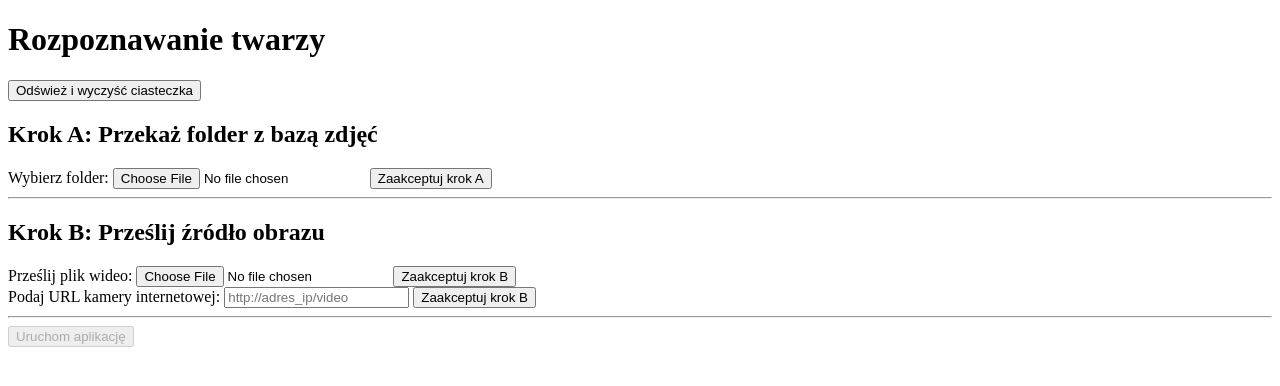
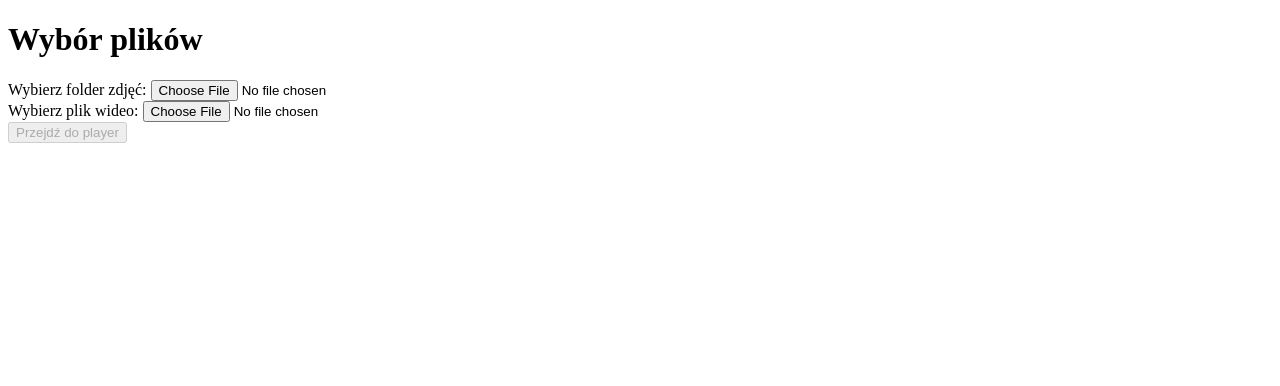
Before and after one commit to Vilczyca/RiPOTest, a Flask app: page / in a window 1280 px wide. Shown: the top 386 px of the page. Run offline with Flask 3, Linux system fonts and the light colour scheme.

Commit message:
Added simple version

```diff
--- a/main_flask.py
+++ b/main_flask.py
@@ -1,104 +1,145 @@
-from flask import Flask, request, render_template, make_response, session, redirect, url_for
-import os
+from flask import Flask, render_template, request, redirect, url_for, flash
 
 app = Flask(__name__)
-app.secret_key = "some_secret_key"  # Klucz do obsługi sesji
+app.secret_key = "your_secret_key"  # Klucz do obsługi flash messages
 
-UPLOAD_FOLDER = "uploads"
-os.makedirs(UPLOAD_FOLDER, exist_ok=True)
+@app.route("/")
+def index():
+    return render_template("index.html")
 
+@app.route("/upload", methods=["POST"])
+def upload():
+    photos_folder = request.files.get("photos_folder")
+    video_file = request.files.get("video_file")
 
-@app.route("/clear_cookies", methods=["POST"])
-def clear_cookies():
-    session.clear()
-    response = make_response("Ciasteczka wyczyszczone")
-    response.headers["Cache-Control"] = "no-cache, no-store, must-revalidate"
-    response.headers["Pragma"] = "no-cache"
-    response.headers["Expires"] = "0"
-    return redirect(url_for("index"))
+    if not photos_folder:
+        flash("Nie wybrano folderu zdjęć.", "error")
+        return redirect(url_for("index"))
+    if not video_file:
+        flash("Nie wybrano pliku wideo.", "error")
+        return redirect(url_for("index"))
+
+    # Zapisz pliki na serwerze (tymczasowo w pamięci na potrzeby demonstracji)
+    photos_folder.save(f"static/{photos_folder.filename}")
+    video_file.save(f"static/{video_file.filename}")
+
+    # Przekieruj do playera z odpowiednimi ścieżkami
+    return redirect(url_for("player", photos_path=photos_folder.filename, video_path=video_file.filename))
+
+@app.route("/player")
+def player():
+    photos_path = request.args.get("photos_path")
+    video_path = request.args.get("video_path")
+    return render_template("player.html", photos_path=photos_path, video_path=video_path)
+
+if __name__ == "__main__":
+    app.run(debug=True)
 
 
 
 
 
-# Obsługa głównego widoku
-@app.route("/", methods=["GET", "POST"])
-def index():
-    # Sprawdź, czy dane kroków A i B są w sesji
-    step_a_completed = "image_base" in session
-    step_b_completed = "video" in session or "webcam_url" in session
-    print("index()")
-    print("image_base", "image_base" in session)
-    print("video", "video" in session)
-    print("webcam_url", "webcam_url" in session)
-
-    return render_template("index.html", step_a_completed=step_a_completed, step_b_completed=step_b_completed)
-
-# Obsługa przesyłania danych dla Kroku A
-@app.route("/upload_step_a", methods=["POST"])
-def upload_step_a():
-    print("A")
-    image_base = request.files.getlist("image_base")
-    if not image_base:
-        return "Musisz przesłać bazę zdjęć", 400
-
-    # Zapisz pliki do folderu uploads i zapisz stan w sesji
-    session["image_base"] = []
-    for file in image_base:
-        print(file.filename)
-        session["image_base"].append(file.filename)
-
-    return redirect(url_for("index"))
-
-# Obsługa przesyłania danych dla Kroku B
-@app.route("/upload_step_b", methods=["POST"])
-def upload_step_b():
-    print("B")
-    video = request.files.get("video")
-    webcam_url = request.form.get("webcam_url")
-
-    # Obsługa pliku wideo
-    if video:
-        video_path = os.path.join(UPLOAD_FOLDER, video.filename)
-        video.save(video_path)
-        session["video"] = video_path
-        print("Przesłano plik:", video_path)
-
-    # Obsługa URL kamery
-    elif webcam_url:
-        session["webcam_url"] = webcam_url
-        print("Przesłano link:", webcam_url)
-
-    else:
-        return "Musisz przesłać źródło obrazu: plik wideo lub URL kamery", 400
-
-    return redirect(url_for("index"))
-
-# Obsługa finalizacji i przejścia do player.html
-@app.route("/process", methods=["POST"])
-def process():
-    print("process()")
-    print("image_base", "image_base" in session)
-    print("video", "video" in session)
-    print("webcam_url", "webcam_url" in session)
-
-    if "image_base" not in session or ("video" not in session and "webcam_url" not in session):
-        return "Musisz przesłać zarówno bazę zdjęć, jak i źródło obrazu", 400
-
-    image_base = session["image_base"]
-    video_path = session.get("video")
-    webcam_url = session.get("webcam_url")
-
-    # Przekaż dane do player.html
-    if video_path:
-        session.clear()  # Wyczyszczenie danych sesji
-        return render_template("player.html", source_type="video", video_path=video_path, message="Załadowano bazę zdjęć")
-    elif webcam_url:
-        session.clear()  # Wyczyszczenie danych sesji
-        return render_template("player.html", source_type="webcam", webcam_url=webcam_url, message="Załadowano bazę zdjęć")
-    session.clear()  # Wyczyszczenie danych sesji
-    return "Coś poszło nie tak", 400
-
-
-if __name__ == "__main__":
-    app.run(debug=True)
+# from flask import Flask, request, render_template, make_response, session, redirect, url_for
+# import os
+#
+# app = Flask(__name__)
+# app.secret_key = "some_secret_key"  # Klucz do obsługi sesji
+#
+# UPLOAD_FOLDER = "uploads"
+# os.makedirs(UPLOAD_FOLDER, exist_ok=True)
+#
+#
+# @app.route("/clear_cookies", methods=["POST"])
+# def clear_cookies():
+#     session.clear()
+#     response = make_response("Ciasteczka wyczyszczone")
+#     response.headers["Cache-Control"] = "no-cache, no-store, must-revalidate"
+#     response.headers["Pragma"] = "no-cache"
+#     response.headers["Expires"] = "0"
+#     return redirect(url_for("index"))
+#
+#
+#
+#
+#
+# # Obsługa głównego widoku
+# @app.route("/", methods=["GET", "POST"])
+# def index():
+#     # Sprawdź, czy dane kroków A i B są w sesji
+#     step_a_completed = "image_base" in session
+#     step_b_completed = "video" in session or "webcam_url" in session
+#     print("index()")
+#     print("image_base", "image_base" in session)
+#     print("video", "video" in session)
+#     print("webcam_url", "webcam_url" in session)
+#
+#     return render_template("index.html", step_a_completed=step_a_completed, step_b_completed=step_b_completed)
+#
+# # Obsługa przesyłania danych dla Kroku A
+# @app.route("/upload_step_a", methods=["POST"])
+# def upload_step_a():
+#     print("A")
+#     image_base = request.files.getlist("image_base")
+#     if not image_base:
+#         return "Musisz przesłać bazę zdjęć", 400
+#
+#     # Zapisz pliki do folderu uploads i zapisz stan w sesji
+#     session["image_base"] = []
+#     for file in image_base:
+#         print(file.filename)
+#         session["image_base"].append(file.filename)
+#
+#     return redirect(url_for("index"))
+#
+# # Obsługa przesyłania danych dla Kroku B
+# @app.route("/upload_step_b", methods=["POST"])
+# def upload_step_b():
+#     print("B")
+#     video = request.files.get("video")
+#     webcam_url = request.form.get("webcam_url")
+#
+#     # Obsługa pliku wideo
+#     if video:
+#         video_path = os.path.join(UPLOAD_FOLDER, video.filename)
+#         video.save(video_path)
+#         session["video"] = video_path
+#         print("Przesłano plik:", video_path)
+#
+#     # Obsługa URL kamery
+#     elif webcam_url:
+#         session["webcam_url"] = webcam_url
+#         print("Przesłano link:", webcam_url)
+#
+#     else:
+#         return "Musisz przesłać źródło obrazu: plik wideo lub URL kamery", 400
+#
+#     return redirect(url_for("index"))
+#
+# # Obsługa finalizacji i przejścia do player.html
+# @app.route("/process", methods=["POST"])
+# def process():
+#     print("process()")
+#     print("image_base", "image_base" in session)
+#     print("video", "video" in session)
+#     print("webcam_url", "webcam_url" in session)
+#
+#     if "image_base" not in session or ("video" not in session and "webcam_url" not in session):
+#         return "Musisz przesłać zarówno bazę zdjęć, jak i źródło obrazu", 400
+#
+#     image_base = session["image_base"]
+#     video_path = session.get("video")
+#     webcam_url = session.get("webcam_url")
+#
+#     # Przekaż dane do player.html
+#     if video_path:
+#         session.clear()  # Wyczyszczenie danych sesji
+#         return render_template("player.html", source_type="video", video_path=video_path, message="Załadowano bazę zdjęć")
+#     elif webcam_url:
+#         session.clear()  # Wyczyszczenie danych sesji
+#         return render_template("player.html", source_type="webcam", webcam_url=webcam_url, message="Załadowano bazę zdjęć")
+#     session.clear()  # Wyczyszczenie danych sesji
+#     return "Coś poszło nie tak", 400
+#
+#
+# if __name__ == "__main__":
+#     app.run(debug=True)
--- a/templates/index.html
+++ b/templates/index.html
@@ -1,84 +1,32 @@
 <!DOCTYPE html>
 <html>
 <head>
-    <title>Rozpoznawanie twarzy</title>
+    <title>Wybór plików</title>
     <script>
-        console.log("Hello, World");
-        let stepACompleted = {{ "true" if step_a_completed else "false" }};
-        let stepBCompleted = {{ "true" if step_b_completed else "false" }};
-
-        function checkBothSteps() {
-            console.log("check " + stepACompleted + " " + stepBCompleted);
-            if (stepACompleted && stepBCompleted) {
-                document.getElementById("submitButton").disabled = false;
-            }
+        function disableElement(id) {
+            document.getElementById(id).disabled = true;
         }
 
-        function handleStepA() {
-            stepACompleted = true;
-            document.getElementById("stepAButton").disabled = true;
-            document.getElementById("image_base").disabled = true;
+        function checkBothSelected() {
+            const photosSelected = document.getElementById("photos").value !== "";
+            const videoSelected = document.getElementById("video").value !== "";
 
-            checkBothSteps();
-        }
-
-        function handleStepB() {
-            stepBCompleted = true;
-            document.getElementById("video").disabled = true;
-            document.getElementById("webcam_url").disabled = true;
-            document.getElementById("stepBButton_video").disabled = true;
-            document.getElementById("stepBButton_cameraURL").disabled = true;
-
-            checkBothSteps();
-        }
-
-        function clearCookiesAndRefresh() {
-            // Funkcja czyszczenia ciasteczek
-            document.cookie.split(";").forEach(function(cookie) {
-                document.cookie = cookie.split("=")[0] + "=; expires=Thu, 01 Jan 1970 00:00:00 UTC; path=/;";
-            });
-            // Odświeżenie strony
-            location.reload();
+            if (photosSelected && videoSelected) {
+                document.getElementById("submit").disabled = false;
+            }
         }
     </script>
 </head>
 <body>
-    <h1>Rozpoznawanie twarzy</h1>
-
-    <form action="/clear_cookies" method="POST">
-        <button type="submit">Odśwież i wyczyść ciasteczka</button>
-    </form>
-
-    <!-- Krok A: Przekaż folder z bazą zdjęć -->
-    <h2>Krok A: Przekaż folder z bazą zdjęć</h2>
-    <form action="/upload_step_a" method="POST" enctype="multipart/form-data">
-        <label for="image_base">Wybierz folder:</label>
-        <input type="file" name="image_base" id="image_base" webkitdirectory directory required {{ "disabled" if step_a_completed else "" }}>
-        <button type="submit" id="stepAButton" {{ "disabled" if step_a_completed else "" }}>Zaakceptuj krok A</button>
-    </form>
-
-    <hr>
-
-    <!-- Krok B: Prześlij plik wideo -->
-    <h2>Krok B: Prześlij źródło obrazu</h2>
-    <form action="/upload_step_b" method="POST" enctype="multipart/form-data">
-        <label for="video">Prześlij plik wideo:</label>
-        <input type="file" name="video" id="video" accept="video/*" {{ "disabled" if step_b_completed else "" }}>
-        <button type="submit" id="stepBButton_video" {{ "disabled" if step_b_completed else "" }}>Zaakceptuj krok B</button>
-    </form>
-
-    <!-- Krok B: Podaj URL kamery -->
-    <form action="/upload_step_b" method="POST">
-        <label for="webcam_url">Podaj URL kamery internetowej:</label>
-        <input type="url" name="webcam_url" id="webcam_url" placeholder="http://adres_ip/video" {{ "disabled" if step_b_completed else "" }}>
-        <button type="submit" id="stepBButton_cameraURL" {{ "disabled" if step_b_completed else "" }}>Zaakceptuj krok B</button>
-    </form>
-
-    <hr>
-
-    <!-- Przycisk do zatwierdzenia całości -->
-    <form action="/process" method="POST">
-        <button type="submit" id="submitButton" disabled>Uruchom aplikację</button>
+    <h1>Wybór plików</h1>
+    <form action="/upload" method="post" enctype="multipart/form-data">
+        <label for="photos">Wybierz folder zdjęć:</label>
+        <input type="file" id="photos" name="photos_folder" webkitdirectory onchange="disableElement('photos'); checkBothSelected();" required>
+        <br>
+        <label for="video">Wybierz plik wideo:</label>
+        <input type="file" id="video" name="video_file" onchange="disableElement('video'); checkBothSelected();" required>
+        <br>
+        <button type="submit" id="submit" disabled>Przejdź do player</button>
     </form>
 </body>
 </html>
```
Also changed, not shown: templates/player.html (+10 -8 lines).
